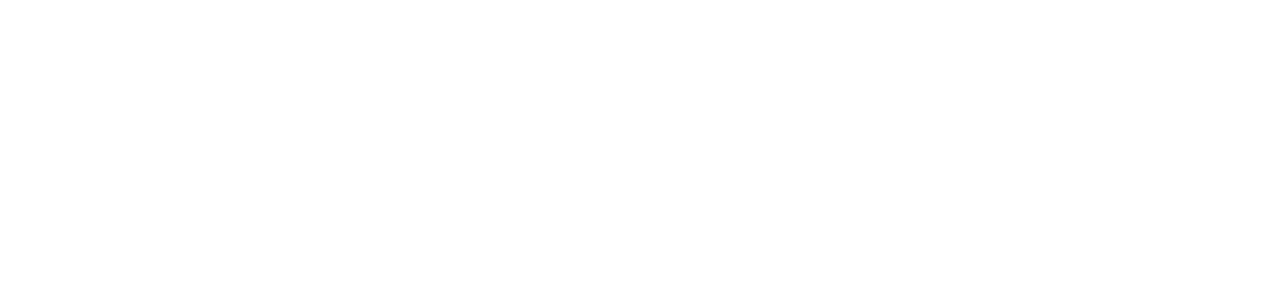
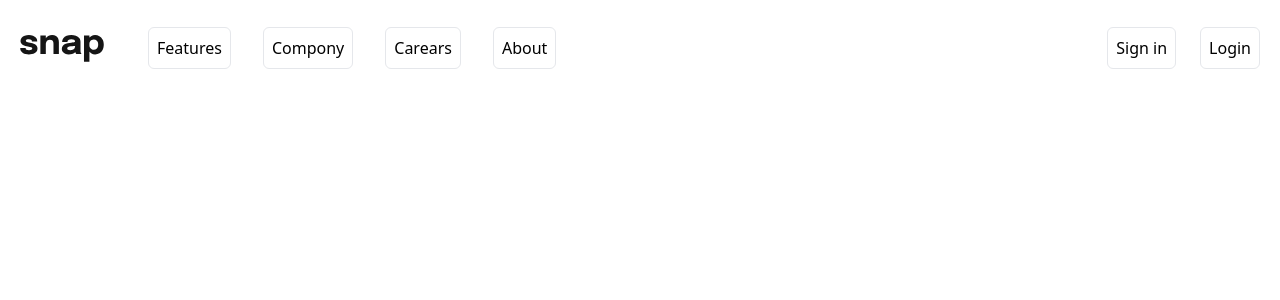
Before and after one commit to zahra-200/Intro-section-with-dropdown-navigation, a React (Create React App) app: page / in a window 1280 px wide. Shown: the top 300 px of the page. Built offline with nearby package versions, Linux system fonts and the light colour scheme; the HTML template or start-up script is replaced by a standard one.

Commit message:
navbar complete

```diff
--- a/package.json
+++ b/package.json
@@ -8,6 +8,7 @@
     "@testing-library/user-event": "^13.5.0",
     "react": "^18.3.1",
     "react-dom": "^18.3.1",
+    "react-icons": "^5.3.0",
     "react-scripts": "5.0.1",
     "web-vitals": "^2.1.4"
   },
--- a/src/components/navbar/Navbar.jsx
+++ b/src/components/navbar/Navbar.jsx
@@ -1,12 +1,62 @@
+import { useState } from "react";
+import "./NavbarStyle.css";
+import Logo from "../../images/logo.svg"
+import { FaBars, FaTimes } from "react-icons/fa";
 
 
 function Navbar() {
 
+    const [isMenuOpen, setIsMenuOpen] = useState(false);
+
+    const toggleMenu = () => {
+        setIsMenuOpen(!isMenuOpen);
+    };
 
     return (
+
         <div>
+            <nav className="w-full flex justify-between h-24">
+                <div className="flex">
+                    <div className="flex justify-center items-center px-5">
+                        <img src={Logo} className="" />
+                    </div>
+                    <div className="hidden md:flex md:justify-center md:items-center md:gap-8 md:px-6" >
+                        <a className="p-2 border rounded-md" href="">Features</a>
+                        <a className="p-2 border rounded-md" href="">Compony</a>
+                        <a className="p-2 border rounded-md" href="">Carears</a>
+                        <a className="p-2 border rounded-md" href="">About</a>
+                    </div>
+                </div>
 
+                <div className="flex justify-center items-center px-5">
+                    <button className="md:hidden" onClick={toggleMenu}>
+                        {isMenuOpen ? <FaTimes /> : <FaBars />}
+                    </button>
+
+                    <div className="hidden md:flex md:gap-6">
+                        <a className="p-2 border rounded-md" href="">Sign in</a>
+                        <a className="p-2 border rounded-md" href="">Login</a>
+                    </div>
+                </div>
+
+
+            </nav>
+            <div className={`side-menu ${isMenuOpen ? 'open' : ''}`}>
+                <ul className="md:hidden p-4 text-center">
+                    <li className="my-5 border rounded-lg py-2 bg-white">Features</li>
+                    <li className="my-5 border rounded-lg py-2 bg-white">Compony</li>
+                    <li className="my-5 border rounded-lg py-2 bg-white">Carears</li>
+                    <li className="my-5 border rounded-lg py-2 bg-white">About</li>
+                    <li className="my-5 border rounded-lg py-2 bg-yellow-400">Sign in</li>
+                    <li className="my-5 border rounded-lg py-2 bg-green-500">Login</li>
+                </ul>
+            </div>
         </div>
+
+
+
+
+
     )
 }
 
--- /dev/null
+++ b/src/components/navbar/NavbarStyle.css
@@ -0,0 +1,27 @@
+.app {
+    display: flex;
+    justify-content: flex-end;
+}
+
+.side-menu {
+    position: fixed;
+    right: -280px;
+    width: 280px;
+    height: 100%;
+    background-color: #f7f7f7;
+    box-shadow: -2px 0 5px rgba(0, 0, 0, 0.5);
+    transition: right 0.5s ease, opacity 0.5s ease;
+    opacity: 0;
+    display: none;
+}
+
+.side-menu.open {
+    right: 0;
+    opacity: 1;
+}
+
+@media (max-width: 768px) {
+    .side-menu{
+        display: block;
+    }
+}
```
Also changed, not shown: 1 other file (tests, documents, lock files or other folders).
